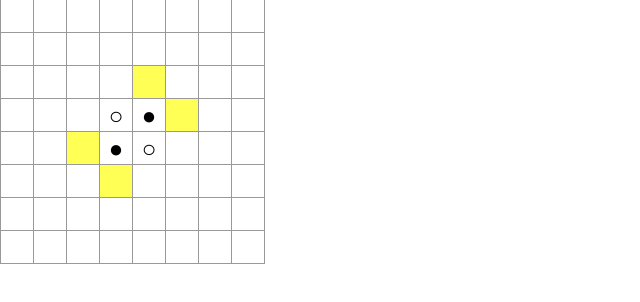
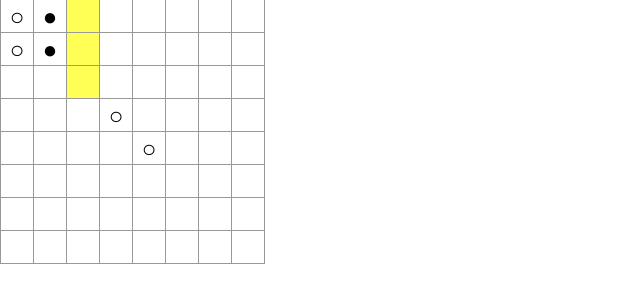
Before and after one commit to hibikine/reversi, a React (Create React App) app: page / in a window 1280 px wide. Shown: the top 302 px of the page, without its empty margins (0-640 px from the left). Built offline with nearby package versions, Linux system fonts and the light colour scheme; the HTML template or start-up script is replaced by a standard one.

Commit message:
パスできないバグを修正

```diff
--- a/src/App.js
+++ b/src/App.js
@@ -17,6 +17,14 @@ class Vec {
   }
 }
 
+function genBoard(){
+  const board = new Array(8);
+  for(let i = 0; i < 8; ++i) {
+   board[i] = new Array(8).fill(null);
+  }
+  return board;
+}
+
 class App extends Component {
   constructor(){
     super();
@@ -24,10 +32,14 @@ class App extends Component {
     for(let i = 0; i < 8; ++i) {
       board[i] = new Array(8).fill(null);
     }
+    board[0][0] = "w";
+    board[0][1] = "b";
+    board[1][0] = "w";
+    board[1][1] = "b";
     board[3][3] = "w";
     board[4][4] = "w";
-    board[3][4] = "b";
-    board[4][3] = "b";
+    //board[3][4] = "b";
+    //board[4][3] = "b";
     this.state = {
       board: board,
       isWhiteTurn: true,
@@ -35,14 +47,14 @@ class App extends Component {
 
   }
 
-  turn(){
-    return this.state.isWhiteTurn?
+  turn(turn = this.state.isWhiteTurn){
+    return turn?
       "w":
       "b";
   }
 
-  enemy(){
-    return this.state.isWhiteTurn?
+  enemy(turn = this.state.isWhiteTurn){
+    return turn?
       "b":
       "w";
   }
@@ -55,13 +67,13 @@ class App extends Component {
     return copy;
   }
 
-  genReverseList(i, j){
+  genReverseList(i, j, board = this.state.board, turn = this.state.isWhiteTurn){
     // 8方向のベクトルを作成
     const vecs = [];
     for(let i = 0; i < 9; ++i) {
       vecs[i] = new Vec(i % 3 - 1, Math.floor(i / 3) - 1);
     }
-    if(this.state.board[j][i] != null) {
+    if(board[j][i] != null) {
       return;
     }
 
@@ -74,10 +86,10 @@ class App extends Component {
         if(0 > place.y || 8 <= place.y){
           return;
         }
-        return this.state.board[place.y][place.x];
+        return board[place.y][place.x];
       };
       // そっちの方向に違う色の石があるか
-      if(getPlace() !== this.enemy()) {
+      if(getPlace() !== this.enemy(turn)) {
         continue;
       }
       const reverseList = [place.clone()];
@@ -85,14 +97,14 @@ class App extends Component {
       // また違う色の石に当たるまで調べる
       while(true){
         place = place.add(vec);
-        if(getPlace() !== this.enemy()) {
+        if(getPlace() !== this.enemy(turn)) {
           break;
         }
         reverseList.push(place.clone());
       }
 
       // その先に自分の色の石があるか？
-      if(getPlace() === this.turn()){
+      if(getPlace() === this.turn(turn)){
         Array.prototype.push.apply(allReverseList, reverseList);
       }
     }
@@ -103,20 +115,22 @@ class App extends Component {
     return allReverseList;
   }
 
-  genPuttable() {
+  genPuttable(board, turn = this.state.isWhiteTur) {
     const puttable = new Array(8);
     for(let i = 0; i < 8; ++i) {
       puttable[i] = new Array(8).fill(false);
     }
+    let isPuttable = false;
 
     for(let i = 0; i < 8; ++i) {
       for(let j = 0; j < 8; ++j) {
-        if(this.genReverseList(i, j) != null) {
+        if(this.genReverseList(i, j, board, turn) != null) {
           puttable[j][i] = true;
+          isPuttable = true;
         }
       }
     }
-    return puttable;
+    return isPuttable ? puttable : undefined;
   }
 
   handleClick(i, j) {
@@ -130,9 +144,9 @@ class App extends Component {
 
     this.setState({board:board, isWhiteTurn:!this.state.isWhiteTurn});
 
-    if(this.genPuttable() == null) {
-      this.setState({isWhiteTurn: !this.state.isWhiteTurn});
-      if(this.genPuttable() == null) {
+    if(this.genPuttable(board, !this.state.isWhiteTurn) == null) {
+      this.setState({isWhiteTurn: this.state.isWhiteTurn});
+      if(this.genPuttable(board, this.state.isWhiteTurn) == null) {
         this.setState({gameSet: true});
       }
     }
@@ -140,13 +154,8 @@ class App extends Component {
     return;
   }
 
-
-
-
-
-
   render() {
-    const puttable = this.genPuttable();
+    const puttable = this.genPuttable() || genBoard();
     return (
       <div className="App">
         {
```
